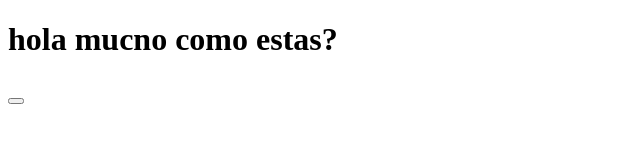
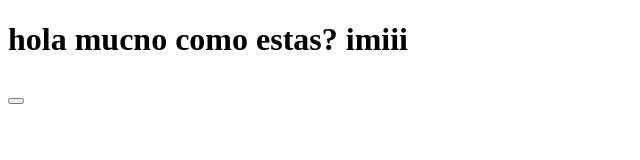
Before and after one commit to carretealanizcintia-web/cintia-, a plain HTML site: page conta.html in a window 1280 px wide. Shown: the whole page, without its empty margins (0-640 px from the left). Drawn offline with Linux system fonts and the light colour scheme.

Commit message:
primer comin

```diff
--- a/conta.html
+++ b/conta.html
@@ -10,6 +10,6 @@
 </body>
 </html><i class="bi bi-android"></i>
 <h1>hola mucno como estas?
-
+imiii
 </h1>
 <h2><button type=descarga"></button></h2>
```
